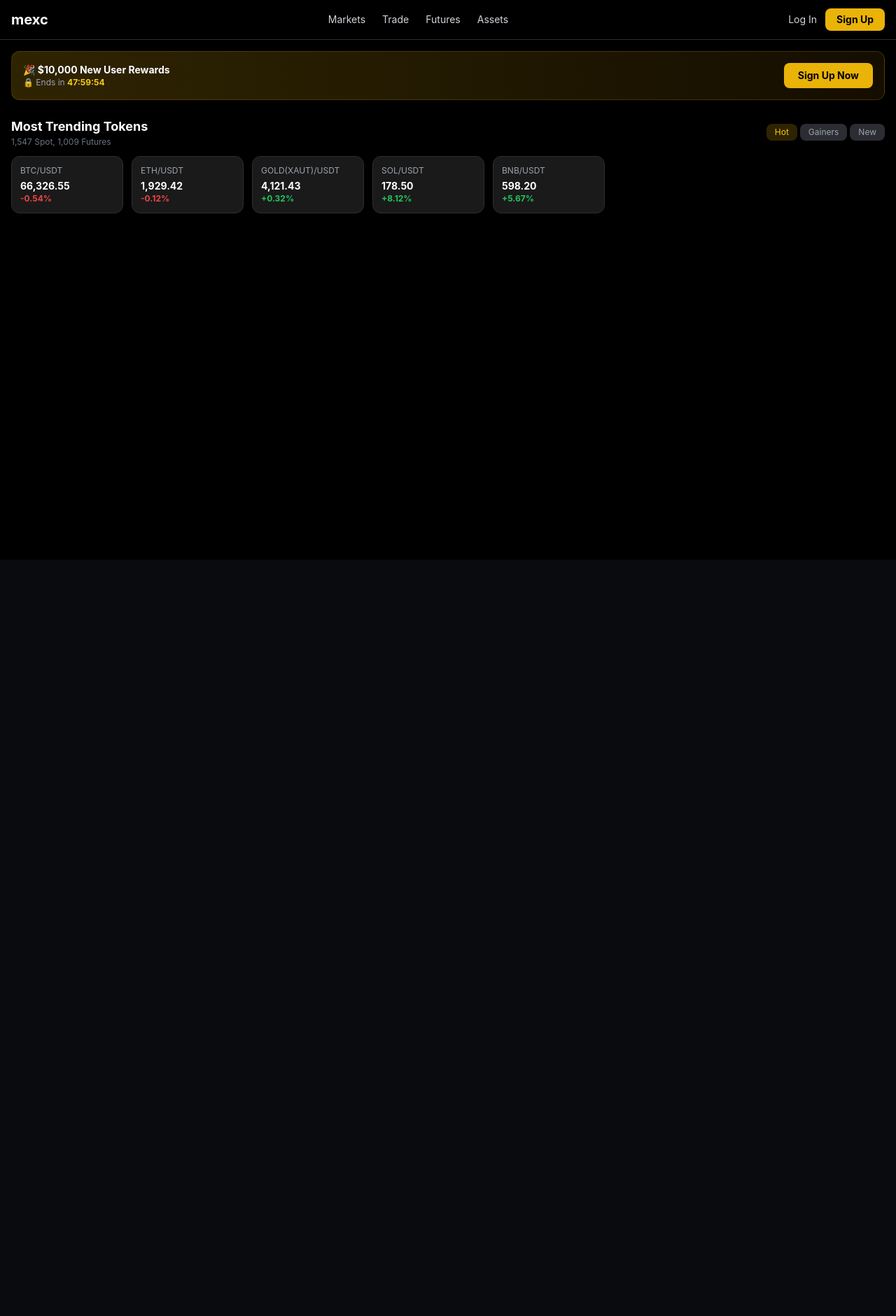
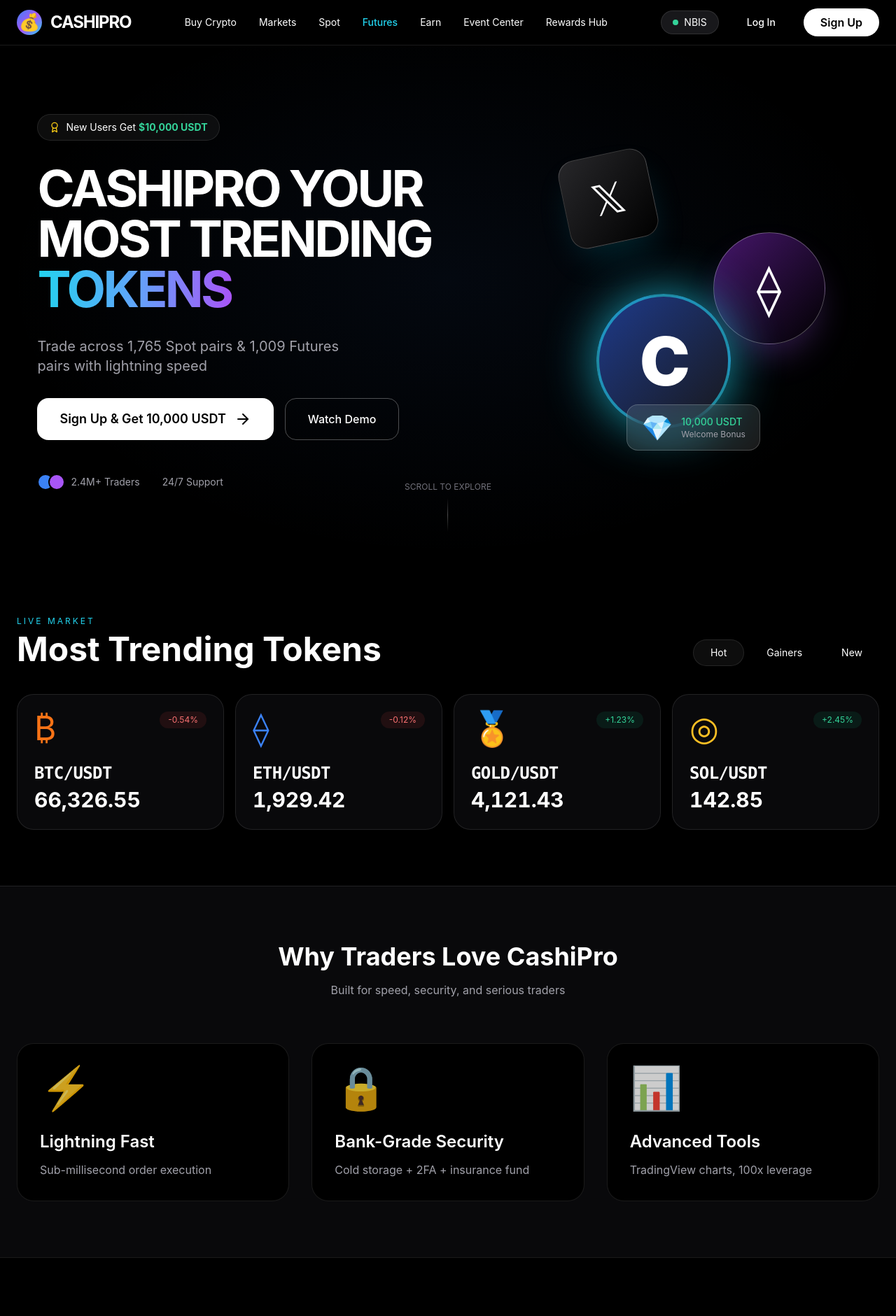
Before and after one commit to Cashipro/cashipro, a Next.js app in the folder apps/web/: page / in a window 1280 px wide. Shown: the top 1881 px of the page at 70% size. Before the commit the page ends 800 px from the top, so only its background shows below. Built offline with nearby package versions, Linux system fonts and the light colour scheme.

Commit message:
Rename HomePage to CashiProLanding and add timer
Refactor HomePage to CashiProLanding and add countdown timer for rewards.

```diff
--- a/apps/web/src/app/page.tsx
+++ b/apps/web/src/app/page.tsx
@@ -1,111 +1,299 @@
-"use client";
+// apps/web/src/app/page.tsx
+'use client';
 
-import { useState } from "react";
-import Link from "next/link";
+import React, { useState, useEffect } from 'react';
+import { ArrowRight, TrendingUp, Users, Award } from 'lucide-react';
 
-export default function HomePage() {
-  const [email, setEmail] = useState("");
+export default function CashiProLanding() {
+  const [timeLeft, setTimeLeft] = useState({
+    hours: 47,
+    minutes: 59,
+    seconds: 54
+  });
+
+  // Countdown timer
+  useEffect(() => {
+    const timer = setInterval(() => {
+      setTimeLeft(prev => {
+        let { hours, minutes, seconds } = prev;
+
+        seconds--;
+        if (seconds < 0) {
+          seconds = 59;
+          minutes--;
+          if (minutes < 0) {
+            minutes = 59;
+            hours--;
+            if (hours < 0) {
+              hours = 47;
+            }
+          }
+        }
+        return { hours, minutes, seconds };
+      });
+    }, 1000);
+
+    return () => clearInterval(timer);
+  }, []);
 
   const trendingTokens = [
-    { symbol: "BTC/USDT", price: "66,326.55", change: "-0.54%" },
-    { symbol: "ETH/USDT", price: "1,929.42", change: "-0.12%" },
-    { symbol: "GOLD(XAUT)/USDT", price: "4,121.43", change: "+0.32%" },
-    { symbol: "SOL/USDT", price: "178.50", change: "+8.12%" },
-    { symbol: "BNB/USDT", price: "598.20", change: "+5.67%" },
+    { symbol: 'BTC', name: 'Bitcoin', price: '66,326.55', change: '-0.54%', icon: '₿', color: 'orange' },
+    { symbol: 'ETH', name: 'Ethereum', price: '1,929.42', change: '-0.12%', icon: '⟠', color: 'blue' },
+    { symbol: 'GOLD', name: 'Gold (XAUT)', price: '4,121.43', change: '+1.23%', icon: '🏅', color: 'amber' },
+    { symbol: 'SOL', name: 'Solana', price: '142.85', change: '+2.45%', icon: '◎', color: 'purple' },
   ];
 
   return (
-    <div className="min-h-screen bg-black text-white">
-      {/* ===== TOP NAVBAR ===== */}
-      <nav className="flex items-center justify-between px-4 py-3 border-b border-[#2b2d33]">
-        <div className="flex items-center gap-4">
-          <button className="text-gray-400 text-2xl lg:hidden">☰</button>
-          <h1 className="text-xl font-bold text-white">mexc</h1>
-        </div>
-        <div className="hidden lg:flex items-center gap-6 text-sm">
-          <Link href="/markets" className="text-gray-300 hover:text-white">Markets</Link>
-          <Link href="/trade/BTCUSDT" className="text-gray-300 hover:text-white">Trade</Link>
-          <Link href="/futures" className="text-gray-300 hover:text-white">Futures</Link>
-          <Link href="/wallet" className="text-gray-300 hover:text-white">Assets</Link>
-        </div>
-        <div className="flex items-center gap-3">
-          <Link href="/login" className="text-gray-300 hover:text-white text-sm hidden sm:block">Log In</Link>
-          <Link href="/register">
-            <button className="px-4 py-1.5 bg-yellow-500 text-black font-bold rounded-lg text-sm hover:bg-yellow-400 transition">
-              Sign Up
-            </button>
-          </Link>
+    <div className="min-h-screen bg-black text-white overflow-hidden">
+      {/* Navigation Header - Desktop + Mobile */}
+      <nav className="fixed top-0 left-0 right-0 z-50 bg-black/90 backdrop-blur-md border-b border-white/10">
+        <div className="max-w-7xl mx-auto px-4 sm:px-6">
+          <div className="flex items-center justify-between h-16">
+            {/* Logo */}
+            <div className="flex items-center gap-3">
+              <div className="w-9 h-9 bg-gradient-to-br from-blue-500 via-purple-500 to-cyan-400 rounded-full flex items-center justify-center font-bold text-2xl">
+                💰
+              </div>
+              <div className="font-bold text-2xl tracking-tighter">CASHIPRO</div>
+            </div>
+
+            {/* Desktop Navigation */}
+            <div className="hidden md:flex items-center gap-8 text-sm">
+              <a href="#" className="hover:text-cyan-400 transition-colors">Buy Crypto</a>
+              <a href="#" className="hover:text-cyan-400 transition-colors">Markets</a>
+              <a href="#" className="hover:text-cyan-400 transition-colors">Spot</a>
+              <a href="#" className="text-cyan-400 font-medium">Futures</a>
+              <a href="#" className="hover:text-cyan-400 transition-colors">Earn</a>
+              <a href="#" className="hover:text-cyan-400 transition-colors">Event Center</a>
+              <a href="#" className="hover:text-cyan-400 transition-colors">Rewards Hub</a>
+            </div>
+
+            {/* Right Side */}
+            <div className="flex items-center gap-4">
+              <div className="hidden md:flex items-center bg-zinc-900 rounded-full px-4 py-1.5 text-sm border border-white/10">
+                <div className="w-2 h-2 bg-emerald-400 rounded-full animate-pulse mr-2"></div>
+                NBIS
+              </div>
+
+              <button className="hidden md:block px-6 py-2 text-sm font-medium hover:bg-white/5 rounded-full transition-colors">
+                Log In
+              </button>
+              <button className="bg-white text-black px-6 py-2 rounded-full font-semibold hover:bg-cyan-400 hover:text-black transition-all">
+                Sign Up
+              </button>
+
+              {/* Mobile Menu */}
+              <button className="md:hidden text-2xl">☰</button>
+            </div>
+          </div>
         </div>
       </nav>
 
-      {/* ===== BANNER ===== */}
-      <div className="mx-4 mt-4 bg-gradient-to-r from-yellow-500/20 to-yellow-600/10 rounded-xl p-4 border border-yellow-500/20">
-        <div className="flex flex-wrap items-center justify-between gap-2">
-          <div>
-            <p className="text-sm font-bold text-white">🎉 $10,000 New User Rewards</p>
-            <p className="text-xs text-gray-400">🔒 Ends in <span className="text-yellow-400 font-bold">47:59:54</span></p>
+      {/* Hero Section */}
+      <div className="relative pt-16 min-h-[100dvh] flex items-center bg-black">
+        {/* Background Effects */}
+        <div className="absolute inset-0 bg-[radial-gradient(at_center,#3b82f610_0%,transparent_70%)]"></div>
+
+        <div className="max-w-7xl mx-auto px-6 relative z-10">
+          <div className="grid lg:grid-cols-2 gap-12 items-center">
+            <div className="space-y-8">
+              <div className="inline-flex items-center gap-2 bg-white/5 text-sm px-4 py-2 rounded-full border border-white/10">
+                <Award className="w-4 h-4 text-yellow-400" />
+                <span>New Users Get <span className="text-emerald-400 font-bold">$10,000 USDT</span></span>
+              </div>
+
+              <h1 className="text-6xl md:text-7xl font-bold leading-none tracking-tighter">
+                CASHIPRO YOUR<br />
+                MOST TRENDING<br />
+                <span className="bg-gradient-to-r from-cyan-400 via-blue-400 to-purple-500 bg-clip-text text-transparent">TOKENS</span>
+              </h1>
+
+              <p className="text-xl text-zinc-400 max-w-md">
+                Trade across 1,765 Spot pairs &amp; 1,009 Futures pairs with lightning speed
+              </p>
+
+              <div className="flex flex-col sm:flex-row gap-4">
+                <button
+                  onClick={() => window.scrollTo({ top: 800, behavior: 'smooth' })}
+                  className="group bg-white text-black px-8 py-4 rounded-2xl font-semibold flex items-center justify-center gap-3 hover:bg-cyan-400 hover:text-black transition-all text-lg"
+                >
+                  Sign Up &amp; Get 10,000 USDT
+                  <ArrowRight className="group-hover:translate-x-1 transition" />
+                </button>
+
+                <button className="border border-white/30 hover:bg-white/5 px-8 py-4 rounded-2xl font-medium transition-all">
+                  Watch Demo
+                </button>
+              </div>
+
+              <div className="flex items-center gap-8 text-sm text-zinc-400 pt-4">
+                <div className="flex items-center gap-2">
+                  <div className="flex -space-x-2">
+                    <div className="w-6 h-6 bg-blue-500 rounded-full border-2 border-black"></div>
+                    <div className="w-6 h-6 bg-purple-500 rounded-full border-2 border-black"></div>
+                  </div>
+                  <span>2.4M+ Traders</span>
+                </div>
+                <div>24/7 Support</div>
+              </div>
+            </div>
+
+            {/* Floating Coins - Desktop Hero Visual */}
+            <div className="relative hidden lg:block h-[520px]">
+              <div className="absolute left-1/4 top-12 w-32 h-32 bg-gradient-to-br from-zinc-800 to-black border border-white/20 rounded-3xl flex items-center justify-center rotate-[-12deg] shadow-2xl shadow-cyan-500/20">
+                <div className="text-6xl">𝕏</div>
+              </div>
+
+              <div className="absolute right-12 top-40 w-40 h-40 bg-gradient-to-br from-purple-900/80 to-black border border-white/30 rounded-full flex items-center justify-center shadow-2xl shadow-purple-500/30">
+                <div className="text-7xl">⟠</div>
+              </div>
+
+              <div className="absolute left-1/3 bottom-20 w-48 h-48 bg-gradient-to-br from-blue-900 to-zinc-900 border-4 border-cyan-400/60 rounded-full flex items-center justify-center shadow-[0_0_80px_-10px] shadow-cyan-400">
+                <div className="text-8xl font-black tracking-tighter">C</div>
+              </div>
+
+              <div className="absolute right-1/4 bottom-12 bg-white/10 backdrop-blur-xl px-5 py-3 rounded-2xl border border-white/20 flex items-center gap-3">
+                <div className="text-4xl">💎</div>
+                <div>
+                  <div className="text-emerald-400 text-sm font-medium">10,000 USDT</div>
+                  <div className="text-xs text-zinc-400">Welcome Bonus</div>
+                </div>
+              </div>
+            </div>
           </div>
-          <Link href="/register">
-            <button className="px-5 py-2 bg-yellow-500 text-black font-bold rounded-lg text-sm hover:bg-yellow-400 transition">
-              Sign Up Now
-            </button>
-          </Link>
+        </div>
+
+        {/* Scroll Prompt */}
+        <div className="absolute bottom-10 left-1/2 -translate-x-1/2 flex flex-col items-center gap-2 text-xs text-zinc-500">
+          SCROLL TO EXPLORE
+          <div className="w-px h-12 bg-gradient-to-b from-transparent via-white/30 to-transparent"></div>
         </div>
       </div>
 
-      {/* ===== TRENDING TOKENS ===== */}
-      <div className="px-4 mt-6">
-        <div className="flex flex-wrap items-center justify-between gap-2">
+      {/* Mobile Rewards Banner (Prominent like second screenshot) */}
+      <div className="lg:hidden bg-gradient-to-r from-purple-900/50 to-cyan-900/50 border-y border-white/10 py-8 px-6">
+        <div className="max-w-md mx-auto text-center">
+          <div className="flex justify-center mb-6">
+            <div className="relative">
+              <div className="w-24 h-24 bg-gradient-to-br from-blue-400 to-purple-600 rounded-3xl flex items-center justify-center shadow-xl">
+                <span className="text-5xl">💰</span>
+              </div>
+              <div className="absolute -top-3 -right-3 bg-emerald-500 text-xs font-bold px-3 py-1 rounded-full">NEW</div>
+            </div>
+          </div>
+
+          <h2 className="text-4xl font-bold mb-2">$10,000 New User Rewards</h2>
+          <div className="text-emerald-400 flex items-center justify-center gap-2 mb-8">
+            Ends in {timeLeft.hours.toString().padStart(2, '0')}:{timeLeft.minutes.toString().padStart(2, '0')}:{timeLeft.seconds.toString().padStart(2, '0')}
+          </div>
+
+          <button className="w-full bg-white text-black py-4 rounded-2xl font-semibold text-lg active:scale-[0.985] transition-all">
+            Sign Up Now
+          </button>
+        </div>
+      </div>
+
+      {/* Trending Tokens Section */}
+      <div className="max-w-7xl mx-auto px-6 py-20">
+        <div className="flex items-end justify-between mb-10">
           <div>
-            <h2 className="text-lg font-bold text-white">Most Trending Tokens</h2>
-            <p className="text-xs text-gray-500">1,547 Spot, 1,009 Futures</p>
+            <div className="uppercase tracking-[3px] text-xs text-cyan-400 mb-2">LIVE MARKET</div>
+            <h2 className="text-5xl font-bold">Most Trending Tokens</h2>
           </div>
-          <div className="flex gap-1 text-xs">
-            <button className="px-3 py-1 bg-yellow-500/20 text-yellow-400 rounded-lg">Hot</button>
-            <button className="px-3 py-1 bg-[#2b2d33] text-gray-400 rounded-lg">Gainers</button>
-            <button className="px-3 py-1 bg-[#2b2d33] text-gray-400 rounded-lg">New</button>
+          <div className="hidden md:flex gap-2">
+            <button className="px-6 py-2 bg-white/5 rounded-full text-sm border border-white/10 hover:border-white/40 transition">Hot</button>
+            <button className="px-6 py-2 hover:bg-white/5 rounded-full text-sm transition">Gainers</button>
+            <button className="px-6 py-2 hover:bg-white/5 rounded-full text-sm transition">New</button>
           </div>
         </div>
 
-        {/* Token Cards - Mobile Horizontal Scroll */}
-        <div className="flex gap-3 overflow-x-auto mt-3 pb-2 scrollbar-hide">
-          {trendingTokens.map((token) => {
-            const isPositive = token.change.startsWith("+");
-            return (
-              <div key={token.symbol} className="min-w-[160px] bg-[#1a1a1a] rounded-xl border border-[#2b2d33] p-3 flex-shrink-0">
-                <p className="text-xs text-gray-400">{token.symbol}</p>
-                <p className="text-sm font-bold text-white mt-1">{token.price}</p>
-                <p className={`text-xs font-bold ${isPositive ? "text-green-500" : "text-red-500"}`}>
+        <div className="grid md:grid-cols-2 lg:grid-cols-4 gap-4">
+          {trendingTokens.map((token, index) => (
+            <div key={index} className="bg-zinc-950 border border-white/10 rounded-3xl p-6 hover:border-cyan-400/30 group transition-all hover:-translate-y-1">
+              <div className="flex justify-between items-start">
+                <div className={`text-5xl mb-6 ${token.color === 'orange' ? 'text-orange-500' : token.color === 'blue' ? 'text-blue-500' : 'text-amber-400'}`}>
+                  {token.icon}
+                </div>
+                <div className={`text-xs px-3 py-1 rounded-full ${token.change.startsWith('+') ? 'bg-emerald-500/10 text-emerald-400' : 'bg-red-500/10 text-red-400'}`}>
                   {token.change}
-                </p>
+                </div>
               </div>
-            );
-          })}
+
+              <div>
+                <div className="font-mono text-2xl font-semibold tracking-tight">{token.symbol}/USDT</div>
+                <div className="text-3xl font-bold mt-1 tabular-nums">{token.price}</div>
+              </div>
+            </div>
+          ))}
         </div>
       </div>
 
-      {/* ===== BOTTOM NAVBAR (Mobile) ===== */}
-      <div className="fixed bottom-0 left-0 right-0 bg-[#1a1a1a] border-t border-[#2b2d33] flex items-center justify-around py-2 px-4 lg:hidden z-50">
-        <Link href="/" className="flex flex-col items-center text-yellow-400">
-          <span className="text-lg">🏠</span>
-          <span className="text-[10px]">Home</span>
-        </Link>
-        <Link href="/markets" className="flex flex-col items-center text-gray-400 hover:text-white">
-          <span className="text-lg">📈</span>
-          <span className="text-[10px]">Markets</span>
-        </Link>
-        <Link href="/trade/BTCUSDT" className="flex flex-col items-center text-gray-400 hover:text-white">
-          <span className="text-lg">💰</span>
-          <span className="text-[10px]">Trade</span>
-        </Link>
-        <Link href="/futures" className="flex flex-col items-center text-gray-400 hover:text-white">
-          <span className="text-lg">🚀</span>
-          <span className="text-[10px]">Futures</span>
-        </Link>
-        <Link href="/wallet" className="flex flex-col items-center text-gray-400 hover:text-white">
-          <span className="text-lg">💳</span>
-          <span className="text-[10px]">Assets</span>
-        </Link>
+      {/* Features */}
+      <div className="bg-zinc-950 py-20 border-t border-white/10">
+        <div className="max-w-7xl mx-auto px-6">
+          <div className="text-center mb-16">
+            <h2 className="text-4xl font-bold mb-4">Why Traders Love CashiPro</h2>
+            <p className="text-zinc-400 max-w-md mx-auto">Built for speed, security, and serious traders</p>
+          </div>
+
+          <div className="grid md:grid-cols-3 gap-8">
+            {[
+              { icon: "⚡", title: "Lightning Fast", desc: "Sub-millisecond order execution" },
+              { icon: "🔒", title: "Bank-Grade Security", desc: "Cold storage + 2FA + insurance fund" },
+              { icon: "📊", title: "Advanced Tools", desc: "TradingView charts, 100x leverage" }
+            ].map((feature, i) => (
+              <div key={i} className="bg-black border border-white/10 p-8 rounded-3xl group hover:border-cyan-400/50 transition">
+                <div className="text-6xl mb-8 opacity-80 group-hover:scale-110 transition">{feature.icon}</div>
+                <h3 className="text-2xl font-semibold mb-3">{feature.title}</h3>
+                <p className="text-zinc-400">{feature.desc}</p>
+              </div>
+            ))}
+          </div>
+        </div>
+      </div>
+
+      {/* Footer CTA */}
+      <div className="bg-black py-20 border-t border-white/10">
+        <div className="max-w-2xl mx-auto text-center px-6">
+          <div className="text-4xl font-bold mb-6">Ready to start trading?</div>
+          <p className="text-lg text-zinc-400 mb-10">Join thousands of traders getting rewarded for trading on CashiPro</p>
+
+          <div className="flex flex-col sm:flex-row gap-4 max-w-md mx-auto">
+            <input
+              type="text"
+              placeholder="Email or Phone Number"
+              className="bg-zinc-900 border border-white/10 focus:border-cyan-400 rounded-2xl px-6 py-4 flex-1 outline-none"
+            />
+            <button className="bg-white text-black px-10 py-4 rounded-2xl font-semibold hover:bg-cyan-400 whitespace-nowrap">
+              Sign Up Free
+            </button>
+          </div>
+        </div>
+      </div>
+
+      {/* Bottom Navigation (Mobile) */}
+      <div className="fixed bottom-0 left-0 right-0 bg-black border-t border-white/10 md:hidden z-50">
+        <div className="flex items-center justify-around py-3 text-xs">
+          <div className="flex flex-col items-center text-cyan-400">
+            <div>🏠</div>
+            <div>Home</div>
+          </div>
+          <div className="flex flex-col items-center">
+            <div>📈</div>
+            <div>Markets</div>
+          </div>
+          <div className="flex flex-col items-center -mt-8">
+            <div className="w-14 h-14 bg-gradient-to-br from-cyan-400 to-blue-600 rounded-2xl flex items-center justify-center shadow-xl shadow-cyan-500/50 text-3xl">💱</div>
+          </div>
+          <div className="flex flex-col items-center">
+            <div>📉</div>
+            <div>Futures</div>
+          </div>
+          <div className="flex flex-col items-center">
+            <div>💼</div>
+            <div>Assets</div>
+          </div>
+        </div>
       </div>
     </div>
   );
```
